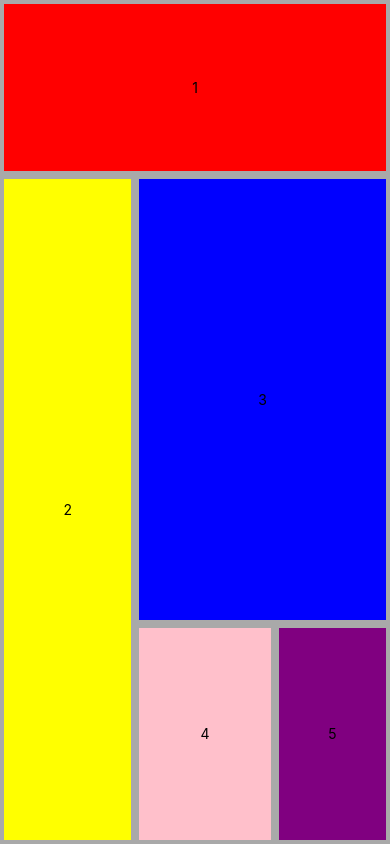
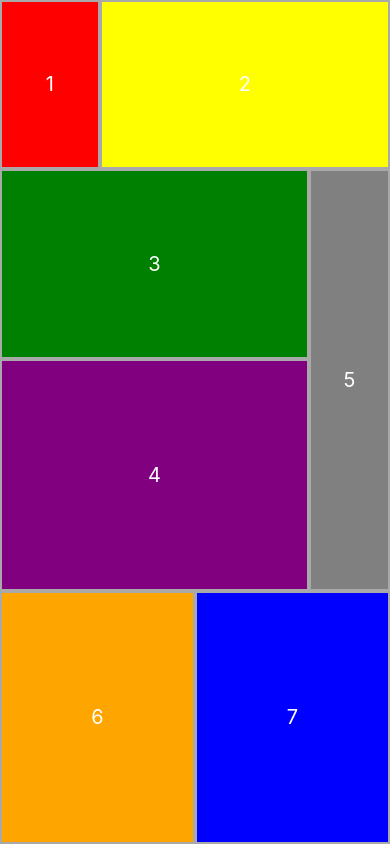
Before and after one commit to luongminh2410dev/ReactNative010321, a React Native app: screen / in a window 390 px wide. Built offline with nearby package versions, Linux system fonts and the light colour scheme.

Commit message:
bai tai 3

```diff
--- a/App.js
+++ b/App.js
@@ -43,7 +43,7 @@ export default class App extends Component {
             <Text>D</Text>
           </View>
         </View>  */}
-        <View style={{backgroundColor: 'red',flex: 2,justifyContent: 'center', alignItems: 'center',borderWidth: 4, borderColor: '#a9a9a9'}}>
+        {/* <View style={{backgroundColor: 'red',flex: 2,justifyContent: 'center', alignItems: 'center',borderWidth: 4, borderColor: '#a9a9a9'}}>
           <Text style={{color: 'while'}}>1</Text>
         </View>
         <View style={{flex: 8, flexDirection: 'row'}}>
@@ -63,6 +63,35 @@ export default class App extends Component {
               </View>
             </View>
           </View>
+        </View> */}
+        <View style={{flexDirection: 'row',flex: 2}}>
+          <View style={{backgroundColor: 'red',flex: 0.5,justifyContent: 'center', alignItems: 'center',borderWidth: 2, borderColor: '#a9a9a9'}}>
+            <Text style={styles.text}>1</Text>
+          </View>
+          <View style={{backgroundColor: 'yellow',flex: 1.5,justifyContent: 'center', alignItems: 'center',borderWidth: 2, borderColor: '#a9a9a9'}}>
+            <Text style={styles.text}>2</Text>
+          </View>
+        </View>
+        <View style={{flexDirection: 'row',flex: 5}}>
+          <View style={{flex: 4,flexDirection: 'column'}}>
+            <View style={{backgroundColor: 'green',flex: 1.8,justifyContent: 'center', alignItems: 'center',borderWidth: 2, borderColor: '#a9a9a9'}}>
+              <Text style={styles.text}>3</Text>
+            </View>
+            <View style={{backgroundColor: 'purple',flex: 2.2,justifyContent: 'center', alignItems: 'center',borderWidth: 2, borderColor: '#a9a9a9'}}>
+              <Text style={styles.text}>4</Text>
+            </View>
+          </View>
+          <View style={{backgroundColor: 'gray',flex: 1,justifyContent: 'center', alignItems: 'center',borderWidth: 2, borderColor: '#a9a9a9'}}>
+              <Text style={styles.text}>5</Text>
+          </View>
+        </View>
+        <View style={{flexDirection: 'row',flex: 3}}>
+          <View style={{backgroundColor: 'orange',flex: 1,justifyContent: 'center', alignItems: 'center',borderWidth: 2, borderColor: '#a9a9a9'}}>
+              <Text style={styles.text}>6</Text>
+          </View>
+          <View style={{backgroundColor: 'blue',flex: 1,justifyContent: 'center', alignItems: 'center',borderWidth: 2, borderColor: '#a9a9a9'}}>
+              <Text style={styles.text}>7</Text>
+          </View>
         </View>
       </SafeAreaView>
     );
@@ -74,5 +103,9 @@ const styles = StyleSheet.create({
     flex: 10,
     flexDirection: 'column',
     alignItems: 'stretch'
+  },
+  text : {
+    color: 'white',
+    fontSize: 20
   }
 })
```
